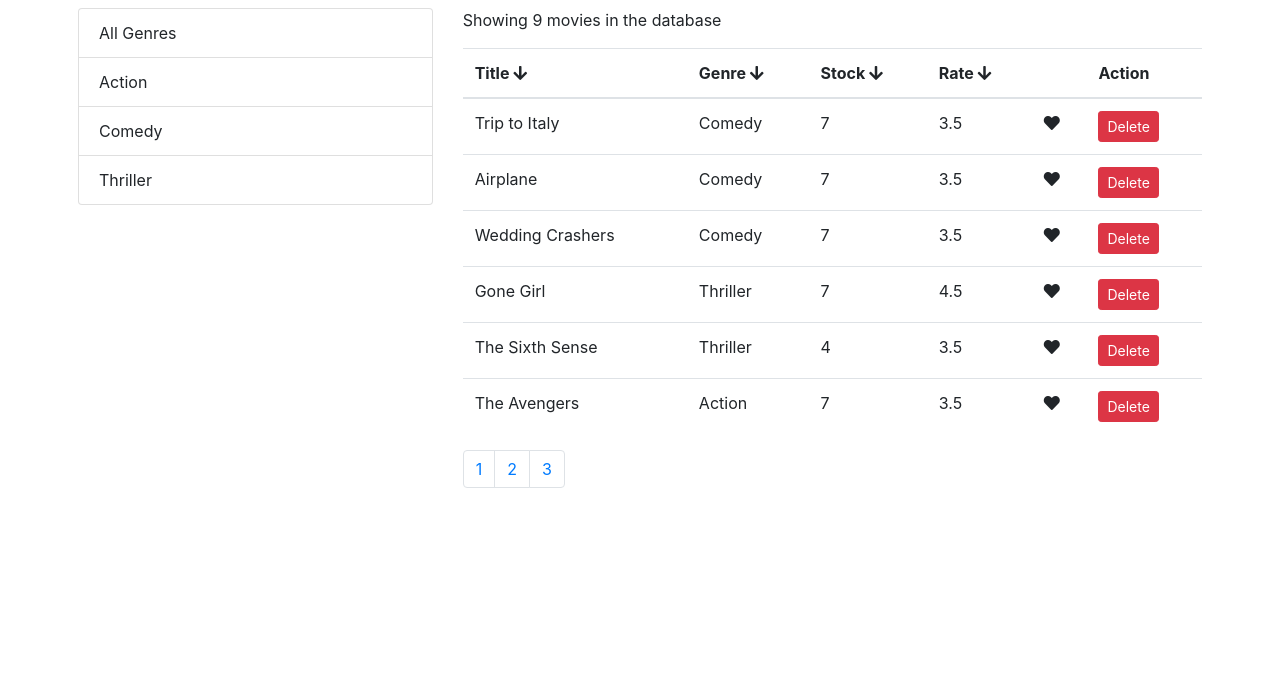
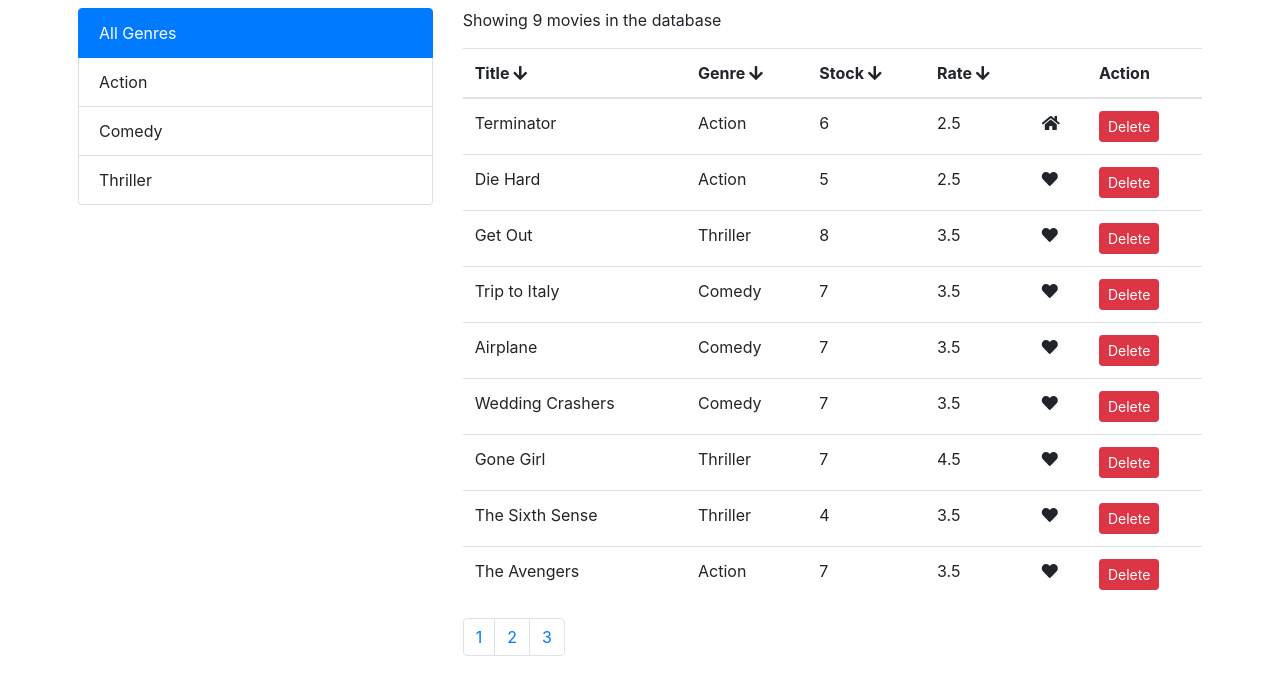
Before and after one commit to adisco4420/vidly-api, a React (Create React App) app: page / in a window 1280 px wide. Shown: the top 694 px of the page. Built offline with nearby package versions, Linux system fonts and the light colour scheme.

Commit message:
update fix

```diff
--- a/src/components/common/sortTable.jsx
+++ b/src/components/common/filterTable.jsx
@@ -1,16 +1,16 @@
 import React from "react";
 const allGenres = ["Action", "Comedy", "Thriller"];
 
-const SortTable = ({ onSort, filterBy }) => {
+const FilterTable = ({ onFilter, filterBy }) => {
   return (
     <ul className="list-group">
-      <li onClick={() => onSort("allgenre")}  className={`list-group-item ${filterBy === 'allgenre' ? "active" : ""}`}>
+      <li onClick={() => onFilter("allgenre")}  className={`list-group-item ${filterBy === 'allgenre' ? "active" : ""}`}>
         All Genres
       </li>
       {allGenres.map((genre, index) => (
         <li
           key={index}
-          onClick={() => onSort(genre)}
+          onClick={() => onFilter(genre)}
           className={`list-group-item ${filterBy === genre ? "active" : ""}`}
         >
           {genre}
@@ -20,4 +20,4 @@ const SortTable = ({ onSort, filterBy }) => {
   );
 };
 
-export default SortTable;
+export default FilterTable;
--- a/src/components/vivdy/HomeVid.jsx
+++ b/src/components/vivdy/HomeVid.jsx
@@ -1,7 +1,7 @@
 import React, { Component } from "react";
 import { getMovies, deleteMovie } from "../../services/fakeMovieService";
 import LikeCount from "../common/Likes";
-import SortTable from "../common/sortTable";
+import FilterTable from "../common/filterTable";
 import Pagination from "../common/pagination";
 
 class HomeVid extends Component {
@@ -9,34 +9,34 @@ class HomeVid extends Component {
     allMovies: getMovies(),
     filteredMovie: getMovies(),
     pageSize: 4,
-    filterBy: null,
-    sortBy: false,
-    sortValue: null
+    filterBy: 'allgenre',
+    isSorted: false,
+    sortBy: null
   };
   handleDelete = id => {
     deleteMovie(id);
-    this.setState({ allMovies: getMovies() });
+    this.setState({ filteredMovie: getMovies() });
   };
-  handelPageChange =(page) => {
+  handelPageChange = (page) => {
     console.log('page change', page);
 
   }
-  handleSort = genre => {
+  handleFilter = genre => {
     let movies;
     if (genre === "allgenre") {
       movies = this.state.allMovies
     } else {
       movies = this.state.allMovies.filter(movie => movie.genre.name === genre);
     }
-    this.setState({ filteredMovie: movies , filterBy: genre});
+    this.setState({ filteredMovie: movies, filterBy: genre });
   };
-  handleFilter = (value) => {
+  handleSort = (value) => {
     const movies = this.state.filteredMovie;
     movies.sort(function (a, b) {
       let ax = a[value];
       let bx = b[value]
       if (value === 'genre') {
-            ax  = a[value]['name'];
+        ax = a[value]['name'];
         bx = b[value]['name']
       }
       if (ax > bx) {
@@ -46,7 +46,7 @@ class HomeVid extends Component {
       }
       return 0;
     })
-    this.setState({filteredMovie: movies, sortBy: true, sortValue: value})
+    this.setState({ filteredMovie: movies, isSorted: true, sortBy: value })
 
 
   }
@@ -56,7 +56,7 @@ class HomeVid extends Component {
       let ax = a[value];
       let bx = b[value]
       if (value === 'genre') {
-          ax  = a[value]['name'];
+        ax = a[value]['name'];
         bx = b[value]['name']
       }
       if (ax > bx) {
@@ -66,7 +66,7 @@ class HomeVid extends Component {
       }
       return 0;
     })
-  this.setState({filteredMovie: movies, sortBy: false, sortValue: value})
+    this.setState({ filteredMovie: movies, isSorted: false, sortBy: value })
   }
   render() {
     const count = this.state.filteredMovie.length;
@@ -74,19 +74,18 @@ class HomeVid extends Component {
       <div className="container p-2">
         <div className="row">
           <div className="col-md-4">
-            <SortTable filterBy={this.state.filterBy} onSort={this.handleSort} />
+            <FilterTable filterBy={this.state.filterBy} onFilter={this.handleFilter} />
           </div>
           <div className="col-md-8">
             <p>Showing {count} movies in the database</p>
             <DisplayMovies
-              onFilter={this.handleFilter}
+              onSort={this.handleSort}
               onDecSort={this.handleDecSort}
-              sortValue={this.state.sortValue}
               onLike={this.handeleLike}
-              sortBy={this.state.sortBy}
-              allMovies={this.state.filteredMovie}
+              data={this.state}
               handleDelete={this.handleDelete}
-            />         <Pagination itemCount={count} pageSize={this.state.pageSize} onPageChange={this.handelPageChange}  />
+            />
+            <Pagination itemCount={count} pageSize={this.state.pageSize} onPageChange={this.handelPageChange} />
           </div>
 
         </div>
@@ -101,11 +100,12 @@ class HomeVid extends Component {
     this.setState({ filteredMovie: movies });
   };
 }
-const DisplayMovies = ({ allMovies, handleDelete, onLike, onFilter , sortBy, onDecSort, sortValue}) => {
-  console.log(sortValue);
+const DisplayMovies = (props) => {
+  const { handleDelete, onLike, onSort, onDecSort } = props
+  const { sortBy, isSorted, allMovies } = props.data;
+  const Headers = [{ title: "Title", value: 'title' }, { title: 'Genre', value: 'genre' },
+  { title: "Stock", value: 'numberInStock' }, { title: "Rate", value: 'dailyRentalRate' }];
 
-  const Headers = [{title: "Title", value: 'title'}, {title: 'Genre', value: 'genre'},
-                    {title: "Stock", value: 'numberInStock'},{title: "Rate", value: 'dailyRentalRate'}];
   return (
     <React.Fragment>
       {!allMovies.length ? (
@@ -118,8 +118,8 @@ const DisplayMovies = ({ allMovies, handleDelete, onLike, onFilter , sortBy, onD
             <thead>
               <tr>
                 {Headers.map((header, index) => (
-                <th  key={index} onClick={() => {!sortBy ? onFilter(header.value) : onDecSort(header.value) } } scope="col">
-                  {header.title} <span className={!sortBy && header.value === sortValue ? 'fas fa-arrow-up': 'fas fa-arrow-down'}></span>
+                  <th key={index} onClick={() => { !isSorted ? onSort(header.value) : onDecSort(header.value) }} scope="col">
+                    {header.title} <span className={!isSorted && header.value === sortBy ? 'fas fa-arrow-up' : 'fas fa-arrow-down'}></span>
                   </th>
                 ))}
 
@@ -128,7 +128,7 @@ const DisplayMovies = ({ allMovies, handleDelete, onLike, onFilter , sortBy, onD
               </tr>
             </thead>
             <tbody>
-            {allMovies.slice(3, allMovies.length).map(movie => (
+              {allMovies.map(movie => (
                 <tr key={movie._id}>
                   <td>{movie.title}</td>
                   <td>{movie.genre.name}</td>
```
Lines whose indentation alone changed are shown as unchanged.
